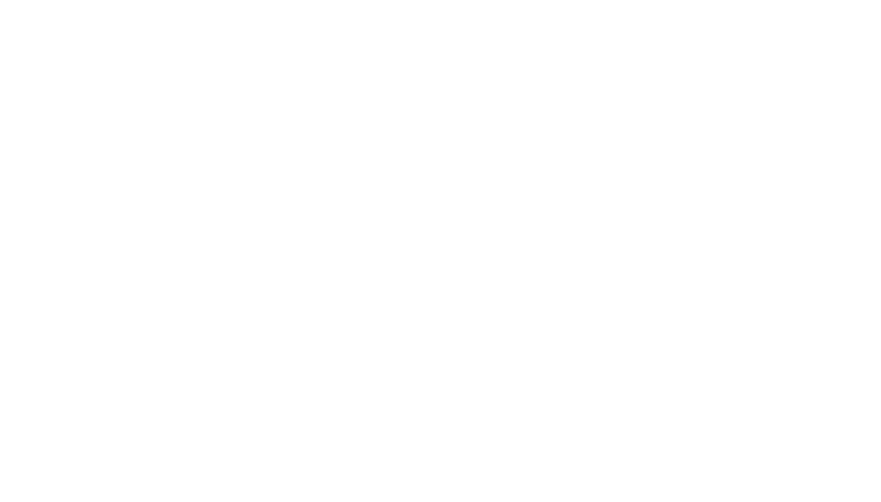
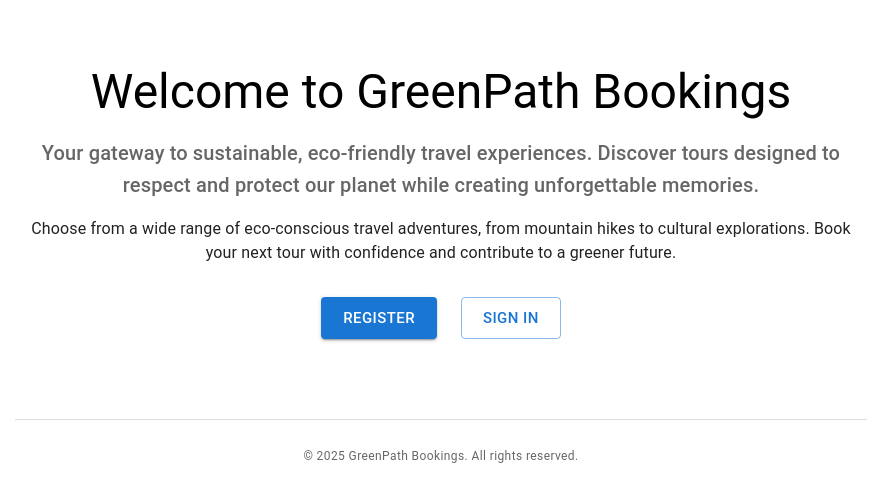
Before and after one commit to eshagarwal/GreenPathBookings---Computer-Application-Lab-Project, a React (Create React App) app in the folder frontend/: page / in a window 1280 px wide. Before the commit this address had no page. Shown: the top 502 px of the page, without its empty margins (199-1080 px from the left). Built offline with nearby package versions, Linux system fonts and the light colour scheme.

Commit message:
feat: add LandingPage component with welcome message and navigation buttons

```diff
--- a/frontend/src/App.js
+++ b/frontend/src/App.js
@@ -1,13 +1,15 @@
 import React from 'react';
 import { BrowserRouter as Router, Routes, Route } from 'react-router-dom';
+import LandingPage from './pages/LandingPage';
 import RegisterPage from './pages/RegisterPage';
 
 function App() {
   return (
     <Router>
       <Routes>
+        <Route path="/" element={<LandingPage />} />
         <Route path="/register" element={<RegisterPage />} />
-        {/* Add login and other pages here */}
+        {/* Add login route here later */}
       </Routes>
     </Router>
   );
--- /dev/null
+++ b/frontend/src/pages/LandingPage.js
@@ -0,0 +1,38 @@
+import React from 'react';
+import { Container, Typography, Box, Button, Stack } from '@mui/material';
+import { useNavigate } from 'react-router-dom';
+
+const LandingPage = () => {
+  const navigate = useNavigate();
+
+  return (
+    <Container maxWidth="md" sx={{ mt: 8, mb: 8 }}>
+      <Box textAlign="center" mb={6}>
+        <Typography variant="h3" component="h1" gutterBottom>
+          Welcome to GreenPath Bookings
+        </Typography>
+        <Typography variant="h6" color="text.secondary" paragraph>
+          Your gateway to sustainable, eco-friendly travel experiences. Discover tours designed to respect and protect our planet while creating unforgettable memories.
+        </Typography>
+        <Typography variant="body1" color="text.primary" paragraph>
+          Choose from a wide range of eco-conscious travel adventures, from mountain hikes to cultural explorations. Book your next tour with confidence and contribute to a greener future.
+        </Typography>
+        <Stack direction="row" spacing={3} justifyContent="center" mt={4}>
+          <Button variant="contained" color="primary" size="large" onClick={() => navigate('/register')}>
+            Register
+          </Button>
+          <Button variant="outlined" color="primary" size="large" onClick={() => navigate('/login')}>
+            Sign In
+          </Button>
+        </Stack>
+      </Box>
+      <Box textAlign="center" mt={10} sx={{ borderTop: '1px solid #ddd', pt: 3 }}>
+        <Typography variant="caption" color="text.secondary">
+          © {new Date().getFullYear()} GreenPath Bookings. All rights reserved.
+        </Typography>
+      </Box>
+    </Container>
+  );
+};
+
+export default LandingPage;
```
